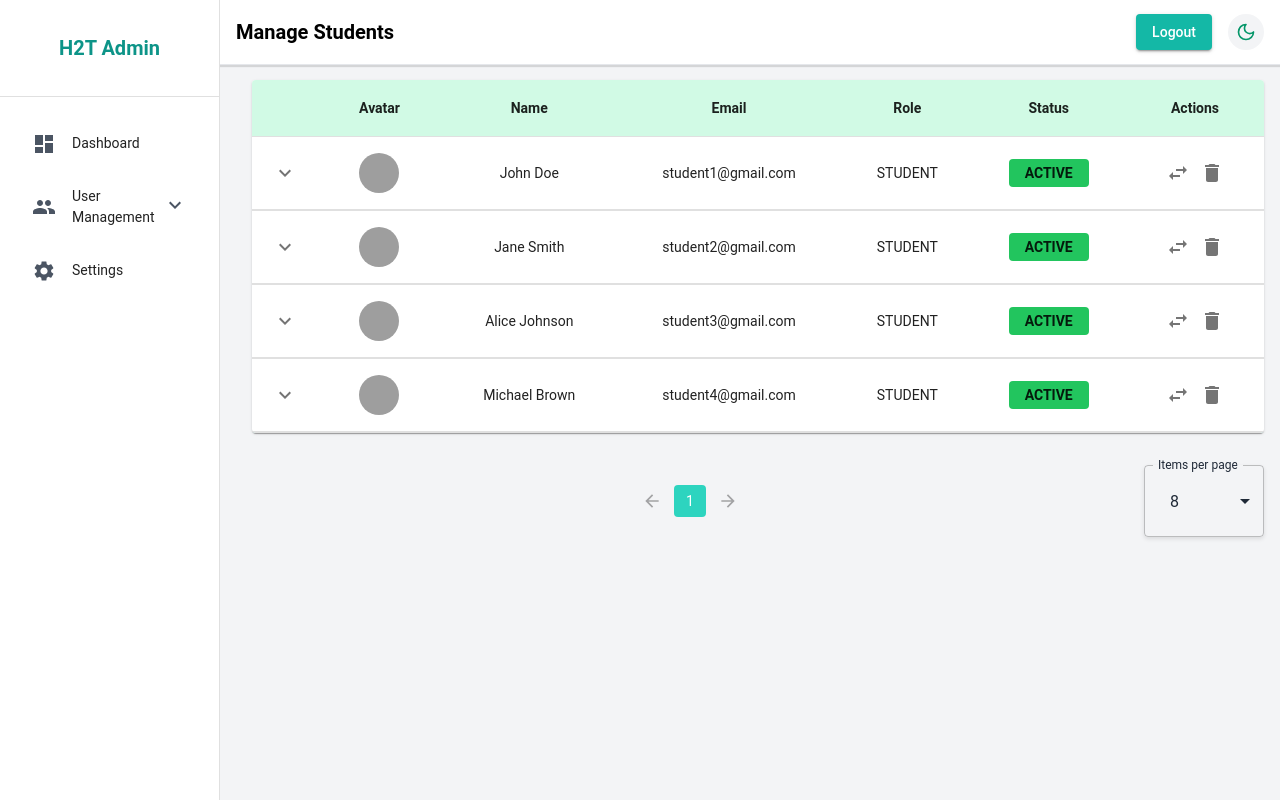
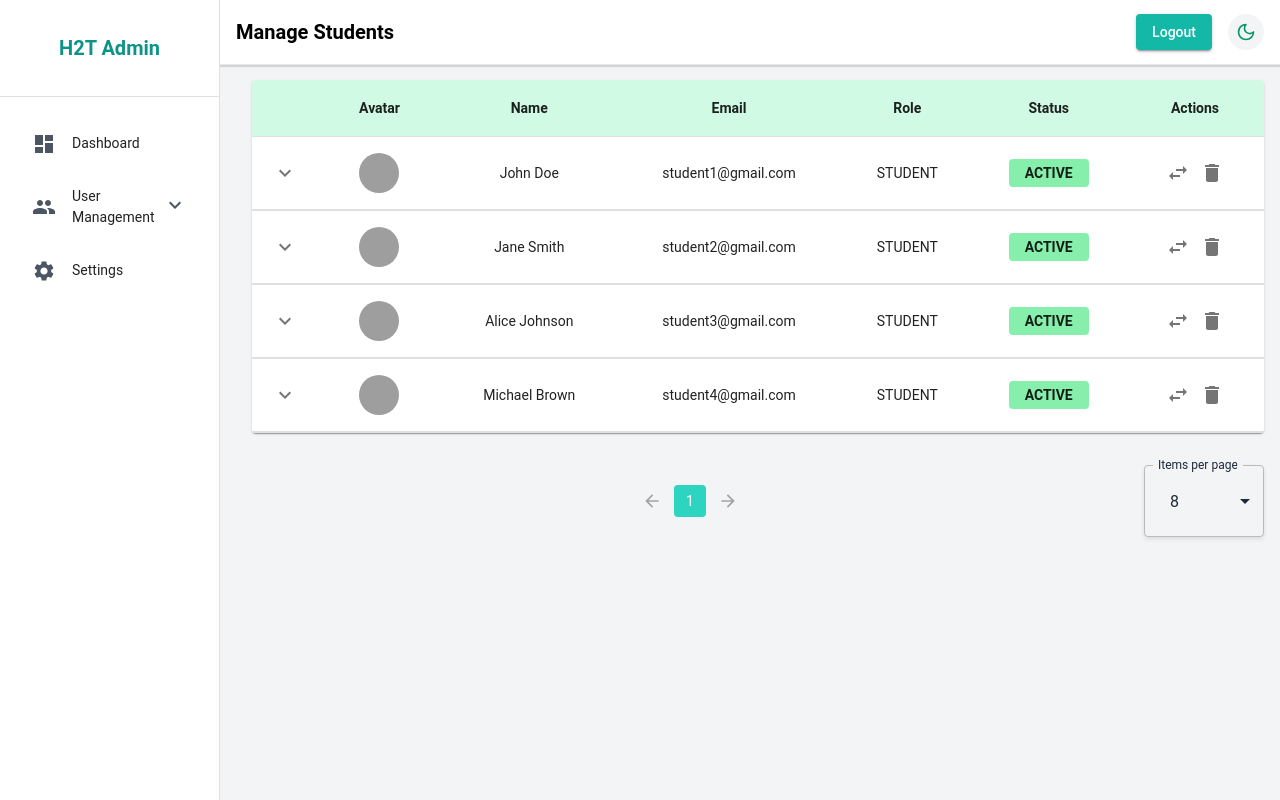
Before and after one commit to TrungHauad02/h2t-english, a React (Create React App) app: page /admin/manage-student in a window 1280 px wide. Built offline with nearby package versions, Linux system fonts and the light colour scheme; grey boxes are pictures that could not be loaded.

Commit message:
U(ListUser): update lai background status

```diff
--- a/src/features/admin/components/ListUsers.tsx
+++ b/src/features/admin/components/ListUsers.tsx
@@ -62,7 +62,7 @@ export default function ListUser({ users }: ListUserProps) {
                                         <Box
                                             sx={{
                                                 display: "inline-block",
-                                                bgcolor: user.status === StatusEnum.ACTIVE ? (isDarkMode ? color.green900 : color.green500) : color.red,
+                                                bgcolor: user.status === StatusEnum.ACTIVE ? (isDarkMode ? color.green900 : color.green300) : color.warning,
                                                 fontWeight: "bold",
                                                 borderRadius: 1,
                                                 padding: "4px 16px",
```
